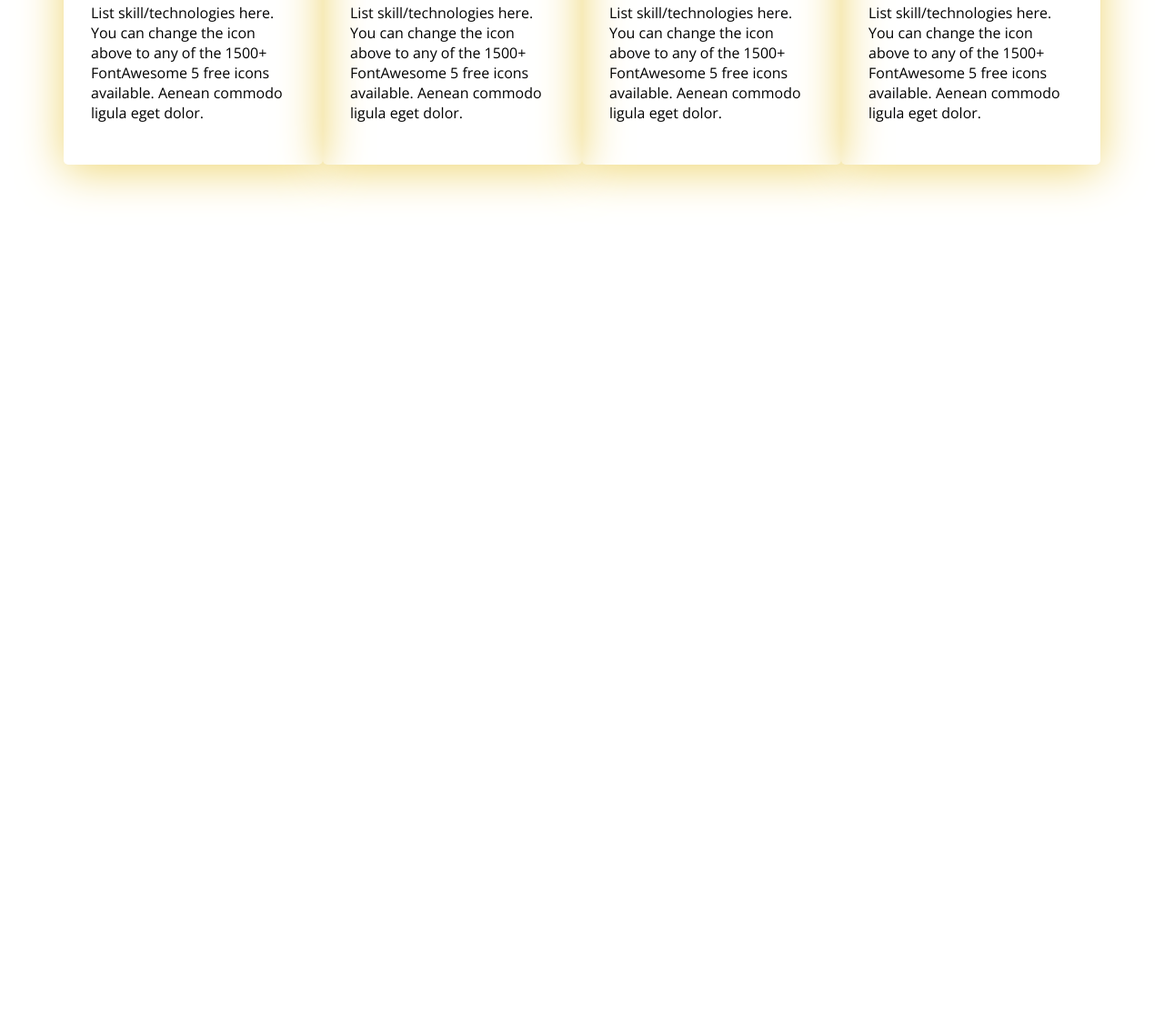
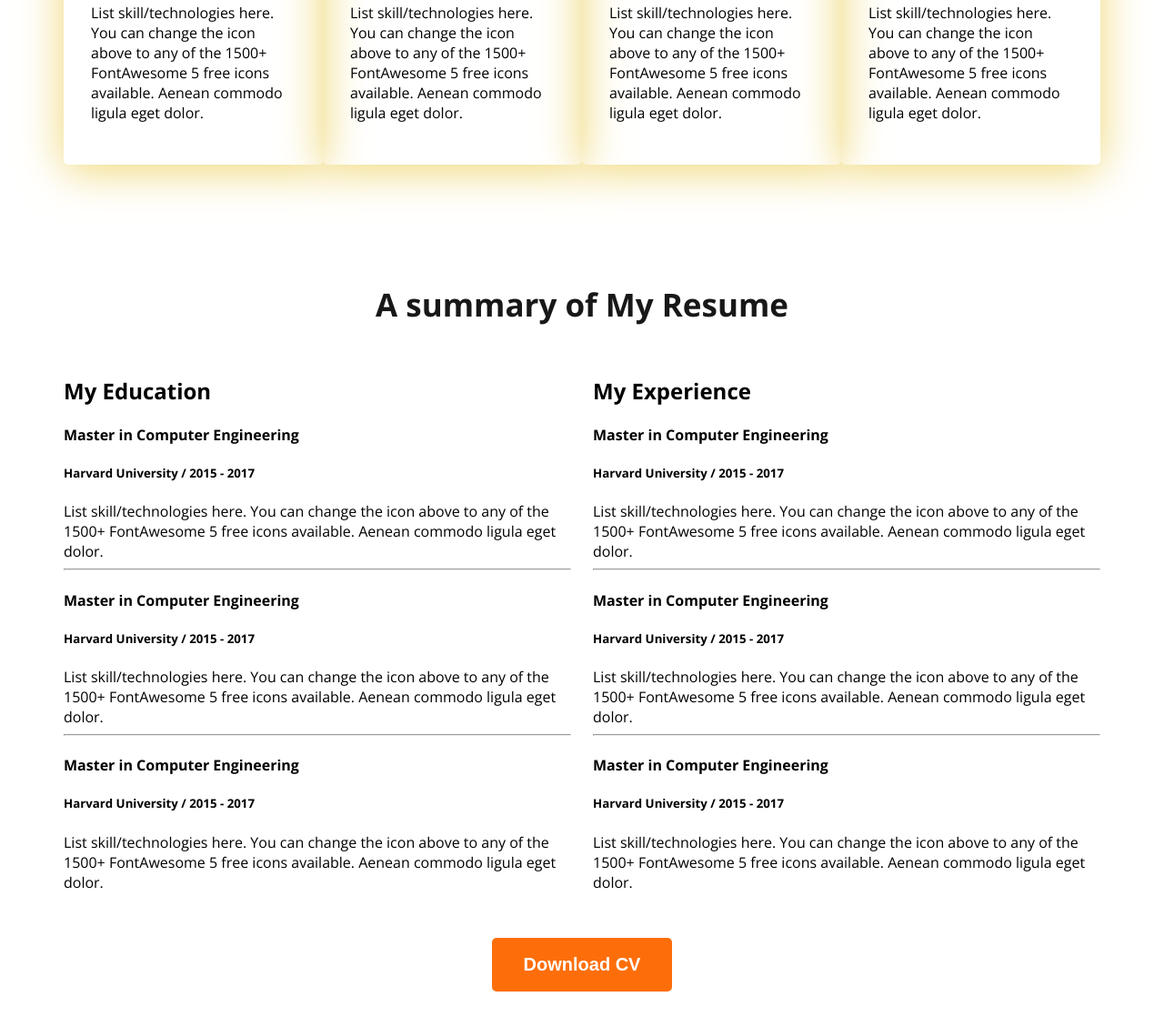
Before and after one commit to mdfahim639/web-dev-portfolio, a plain HTML site: page index.html in a window 1280 px wide. Shown: the part 2078-3207 px from the top of the page at 91% size. Before the commit the page ends 2389 px from the top, so only its background shows below. Drawn offline with nearby package versions, Linux system fonts and the light colour scheme.

Commit message:
added summary

```diff
--- a/index.html
+++ b/index.html
@@ -105,6 +105,63 @@
         </div>
       </div>
     </section>
+
+    <!-- 3rd section stsrt -->
+    <section class="resume">
+      <h3 class="section-title text-center">A summary of My Resume</h3>
+      <div class="resume-container">
+        <div class="resume-column">
+          <h2 class="resume-column-title">My Education</h2>
+          <div class="experience">
+            <h4 class="experience-title">Master in Computer Engineering</h4>
+            <h5 class="experience-sub-title">Harvard University / 2015 - 2017</h5>
+            <div class="experience-description">List skill/technologies here. You can change the icon above
+              to any of the 1500+ FontAwesome 5 free icons available. Aenean commodo ligula eget dolor.</div>
+          </div>
+          <hr>
+          <div class="experience">
+            <h4 class="experience-title">Master in Computer Engineering</h4>
+            <h5 class="experience-sub-title">Harvard University / 2015 - 2017</h5>
+            <div class="experience-description">List skill/technologies here. You can change the icon above
+              to any of the 1500+ FontAwesome 5 free icons available. Aenean commodo ligula eget dolor.</div>
+          </div>
+          <hr>
+          <div class="experience">
+            <h4 class="experience-title">Master in Computer Engineering</h4>
+            <h5 class="experience-sub-title">Harvard University / 2015 - 2017</h5>
+            <div class="experience-description">List skill/technologies here. You can change the icon above
+              to any of the 1500+ FontAwesome 5 free icons available. Aenean commodo ligula eget dolor.</div>
+          </div>
+        </div>
+        <div class="resume-column">
+          <h2 class="resume-column-title">My Experience</h2>
+          <h4 class="experience-title">Master in Computer Engineering</h4>
+          <h5 class="experience-sub-title">Harvard University / 2015 - 2017</h5>
+          <div class="experience-description">List skill/technologies here. You can change the icon above
+            to any of the 1500+ FontAwesome 5 free icons available. Aenean commodo ligula eget dolor.</div>
+
+          <hr>
+          <div class="experience">
+            <h4 class="experience-title">Master in Computer Engineering</h4>
+            <h5 class="experience-sub-title">Harvard University / 2015 - 2017</h5>
+            <div class="experience-description">List skill/technologies here. You can change the icon above
+              to any of the 1500+ FontAwesome 5 free icons available. Aenean commodo ligula eget dolor.</div>
+          </div>
+          <hr>
+          <div class="experience">
+            <h4 class="experience-title">Master in Computer Engineering</h4>
+            <h5 class="experience-sub-title">Harvard University / 2015 - 2017</h5>
+            <div class="experience-description">List skill/technologies here. You can change the icon above
+              to any of the 1500+ FontAwesome 5 free icons available. Aenean commodo ligula eget dolor.</div>
+          </div>
+        </div>
+      </div>
+      </div>
+      <div class="text-center resume-download-cv">
+        <button class="btn-primary">Download CV</button>
+
+      </div>
+    </section>
   </main>
   <footer>
 
--- a/styles/style.css
+++ b/styles/style.css
@@ -139,3 +139,14 @@ main section{
   box-shadow: 0px 6px 50px 0px rgb(239, 214, 113);
   border-radius: 5px;
 }
+/* resume section styles */
+.resume-container{
+  display: flex;
+  gap: 24px;
+}
+.experience-description .experience-sub-title{
+  color: #757575;
+}
+.resume-download-cv{
+  margin-top: 50px;
+}
```
